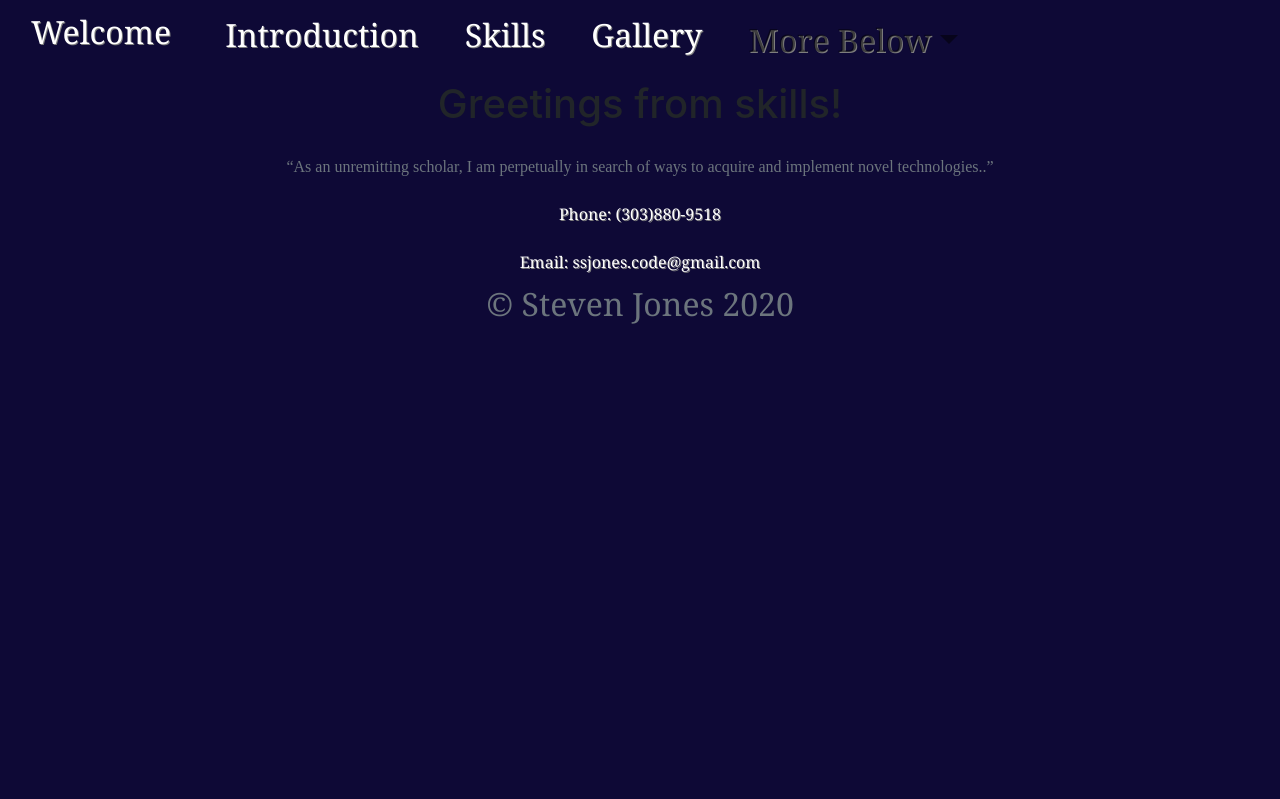
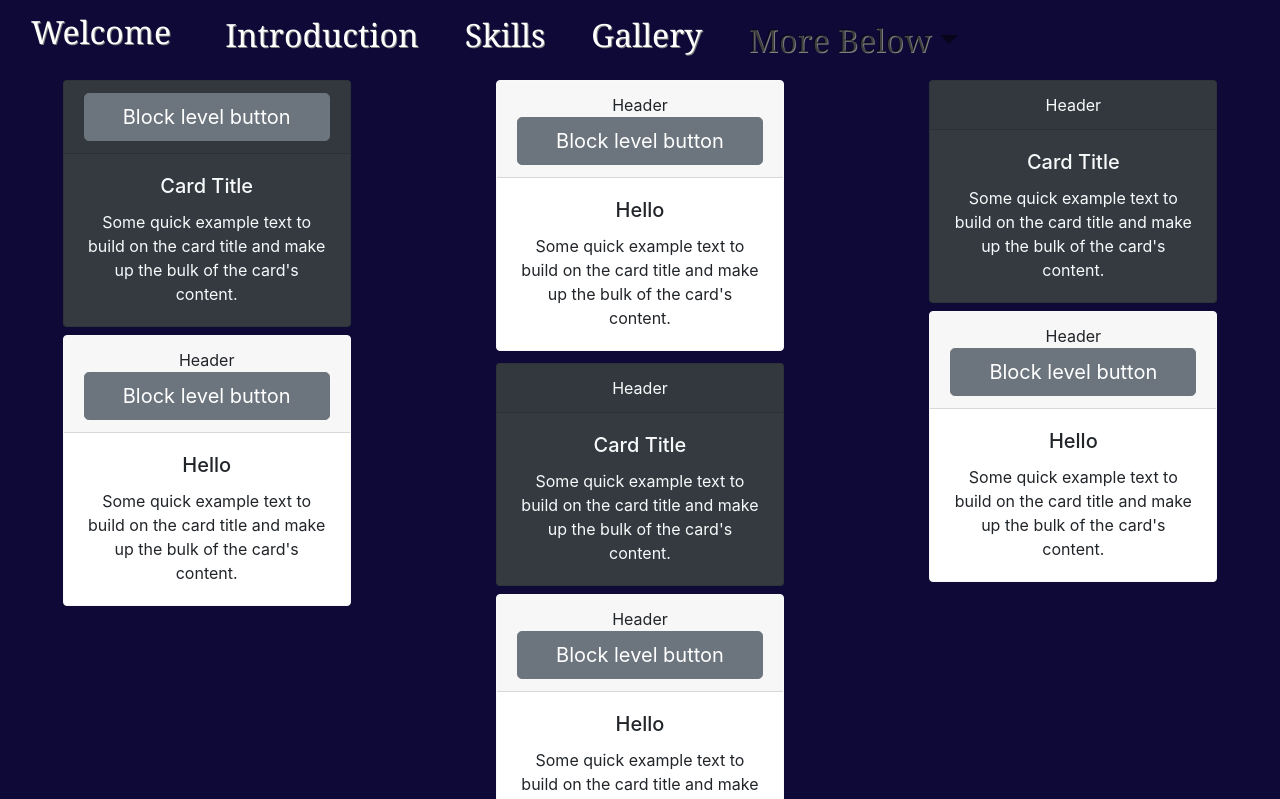
Before and after one commit to StevenSJones/my-react-portfolio, a React (Create React App) app: page /skills in a window 1280 px wide. Shown: the top 799 px of the page. Built offline with nearby package versions, Linux system fonts and the light colour scheme.

Commit message:
I added the card columns for the skill.js page and like the way they look on the page. Need the background to be the blue of the main background. Layout the intro page next.

```diff
--- a/src/pages/Skills.js
+++ b/src/pages/Skills.js
@@ -1,11 +1,145 @@
 import React from "react";
+import Card from "react-bootstrap/Card";
+import Button from "react-bootstrap/Button";
+import CardColumns from "react-bootstrap/CardColumns";
 
-function Skills(){
-    return(
-        <>
-        <h1>Greetings from skills!</h1>
-        </>
-    )
+function Skills() {
+  return (
+    <>
+      <CardColumns>
+        <Card
+          bg="dark"
+          text="light"
+          style={{ width: "18rem" }}
+          className="mb-2"
+        >
+          <Card.Header>
+            <Button variant="secondary" size="lg" block>
+              Block level button
+            </Button>
+          </Card.Header>
+          <Card.Body>
+            <Card.Title> Card Title </Card.Title>
+            <Card.Text>
+              Some quick example text to build on the card title and make up the
+              bulk of the card's content.
+            </Card.Text>
+          </Card.Body>
+        </Card>
+        <Card
+          border="light"
+          bg="{{ rgb(14, 9, 54) }}"
+          text="{{ rgb(14, 9, 54) }}"
+          style={{ width: "18rem" }}
+        >
+          <Card.Header>
+            Header{" "}
+            <Button variant="secondary" size="lg" block>
+              Block level button
+            </Button>
+          </Card.Header>
+          <Card.Body>
+            <Card.Title>Hello</Card.Title>
+            <Card.Text>
+              Some quick example text to build on the card title and make up the
+              bulk of the card's content.
+            </Card.Text>
+          </Card.Body>
+        </Card>
+
+        <Card
+          border="light"
+          bg="{{ rgb(14, 9, 54) }}"
+          text="{{ rgb(14, 9, 54) }}"
+          style={{ width: "18rem" }}
+        >
+          <Card.Header>
+            Header{" "}
+            <Button variant="secondary" size="lg" block>
+              Block level button
+            </Button>
+          </Card.Header>
+          <Card.Body>
+            <Card.Title>Hello</Card.Title>
+            <Card.Text>
+              Some quick example text to build on the card title and make up the
+              bulk of the card's content.
+            </Card.Text>
+          </Card.Body>
+        </Card>
+        <Card
+          bg="dark"
+          text="light"
+          style={{ width: "18rem" }}
+          className="mb-2"
+        >
+          <Card.Header>Header</Card.Header>
+          <Card.Body>
+            <Card.Title>Card Title</Card.Title>
+            <Card.Text>
+              Some quick example text to build on the card title and make up the
+              bulk of the card's content.
+            </Card.Text>
+          </Card.Body>
+        </Card>
+        <Card
+          border="light"
+          bg="{{ rgb(14, 9, 54) }}"
+          text="{{ rgb(14, 9, 54) }}"
+          style={{ width: "18rem" }}
+        >
+          <Card.Header>
+            Header{" "}
+            <Button variant="secondary" size="lg" block>
+              Block level button
+            </Button>
+          </Card.Header>
+          <Card.Body>
+            <Card.Title>Hello</Card.Title>
+            <Card.Text>
+              Some quick example text to build on the card title and make up the
+              bulk of the card's content.
+            </Card.Text>
+          </Card.Body>
+        </Card>
+        <Card
+          bg="dark"
+          text="light"
+          style={{ width: "18rem" }}
+          className="mb-2"
+        >
+          <Card.Header>Header</Card.Header>
+          <Card.Body>
+            <Card.Title>Card Title</Card.Title>
+            <Card.Text>
+              Some quick example text to build on the card title and make up the
+              bulk of the card's content.
+            </Card.Text>
+          </Card.Body>
+        </Card>
+        <Card
+          border="light"
+          bg="{{ rgb(14, 9, 54) }}"
+          text="{{ rgb(14, 9, 54) }}"
+          style={{ width: "18rem" }}
+        >
+          <Card.Header>
+            Header{" "}
+            <Button variant="secondary" size="lg" block>
+              Block level button
+            </Button>
+          </Card.Header>
+          <Card.Body>
+            <Card.Title>Hello</Card.Title>
+            <Card.Text>
+              Some quick example text to build on the card title and make up the
+              bulk of the card's content.
+            </Card.Text>
+          </Card.Body>
+        </Card>
+      </CardColumns>
+    </>
+  );
 }
 
 export default Skills;
```
